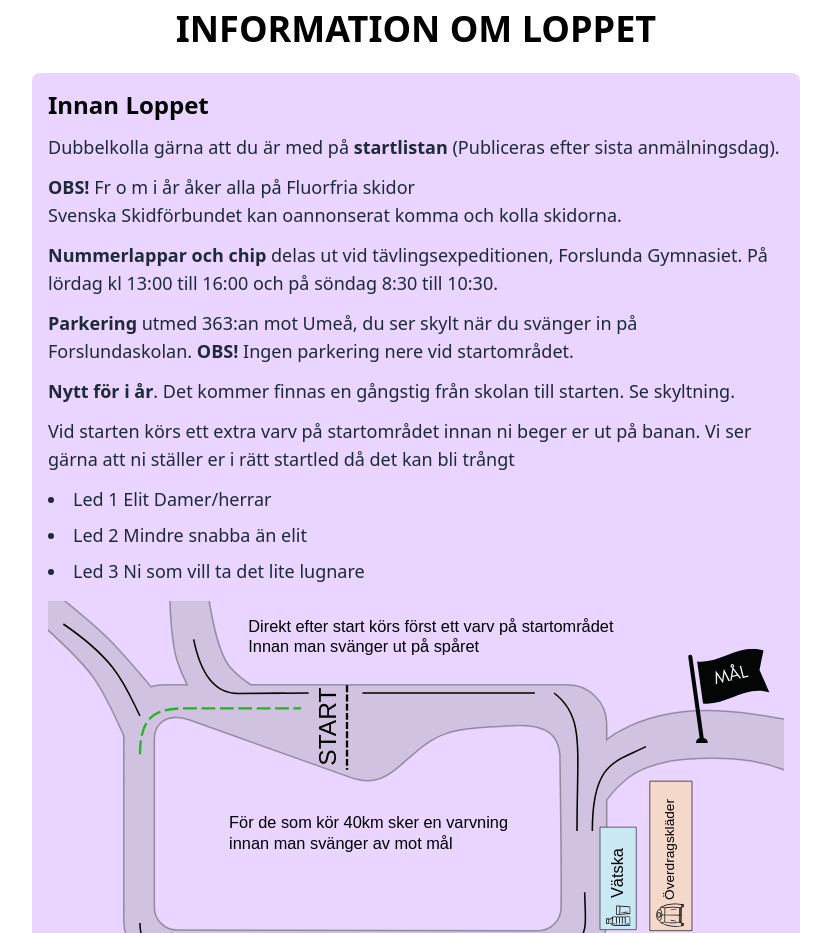
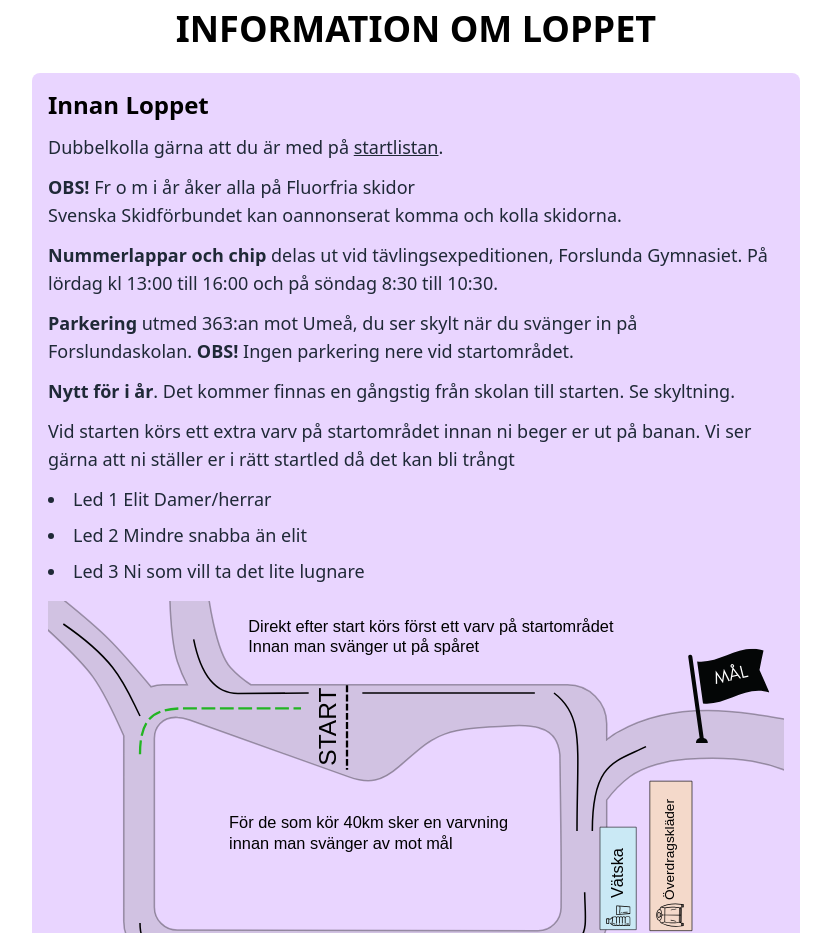
Before and after one commit to Vejron/vb-ski-astro, an Astro site: page /umeloppet in a window 1280 px wide. Shown: the part 1040-1973 px from the top of the page, without its empty margins (224-1055 px from the left). Built offline with nearby package versions, Linux system fonts and the light colour scheme; Astro itself is replaced by a stand-in of ours.

Commit message:
chore: add startlista 2024

```diff
--- a/src/pages/umeloppet.astro
+++ b/src/pages/umeloppet.astro
@@ -76,12 +76,12 @@ import BottomShape from '../components/BottomShape.astro';
     <div class="max-w-3xl mx-auto space-y-4">
       <div class="p-4 bg-purple-200 rounded-lg">
         <h3 class="text-2xl font-semibold mb-3">Innan Loppet</h3>
+        <p class="text-gray-800 text-lg mb-3">
+          Dubbelkolla gärna att du är med på <a class="underline hover:font-semibold" href="/files/Startlista_klassvis_2024.pdf" target="_blank">startlistan</a>.
+        </p>
         <!-- p class="text-gray-800 text-lg mb-3">
-          Dubbelkolla gärna att du är med på <a class="underline hover:font-semibold" href="/files/Startlista_2023_01_05.pdf" target="_blank">startlistan</a>.
+          Dubbelkolla gärna att du är med på <strong>startlistan</strong> (Publiceras efter sista anmälningsdag).
         </p -->
-        <p class="text-gray-800 text-lg mb-3">
-          Dubbelkolla gärna att du är med på <strong>startlistan</strong> (Publiceras efter sista anmälningsdag).
-        </p>
         <p class="text-gray-800 text-lg mb-3"><strong>OBS!</strong> Fr o m i år åker alla på Fluorfria skidor<br>Svenska Skidförbundet kan oannonserat komma och kolla skidorna.</p>
         <p class="text-gray-800 text-lg mb-3">
           <strong>Nummerlappar och chip</strong> delas ut vid tävlingsexpeditionen, Forslunda Gymnasiet.
```
Also changed, not shown: 1 other file.
